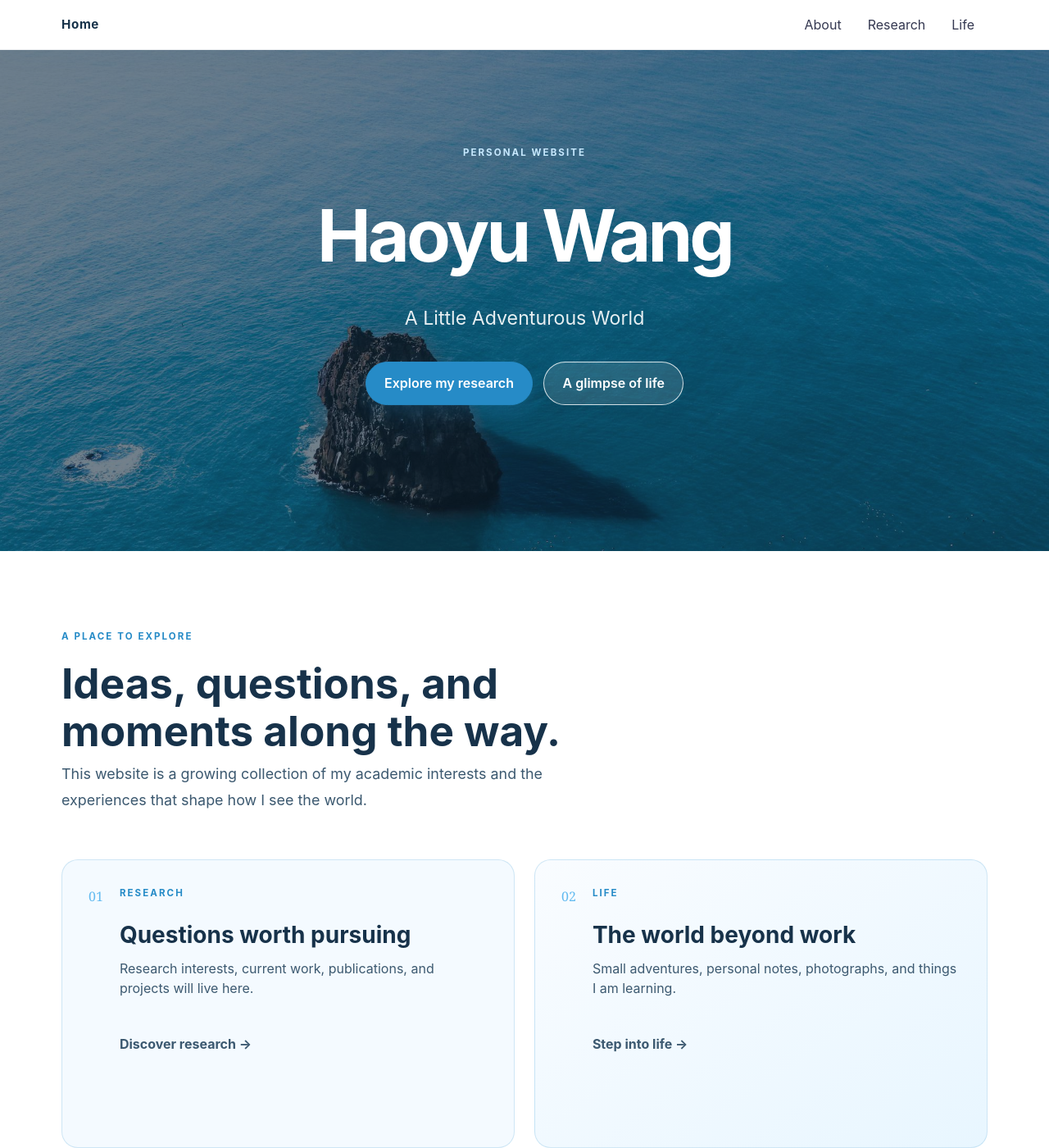
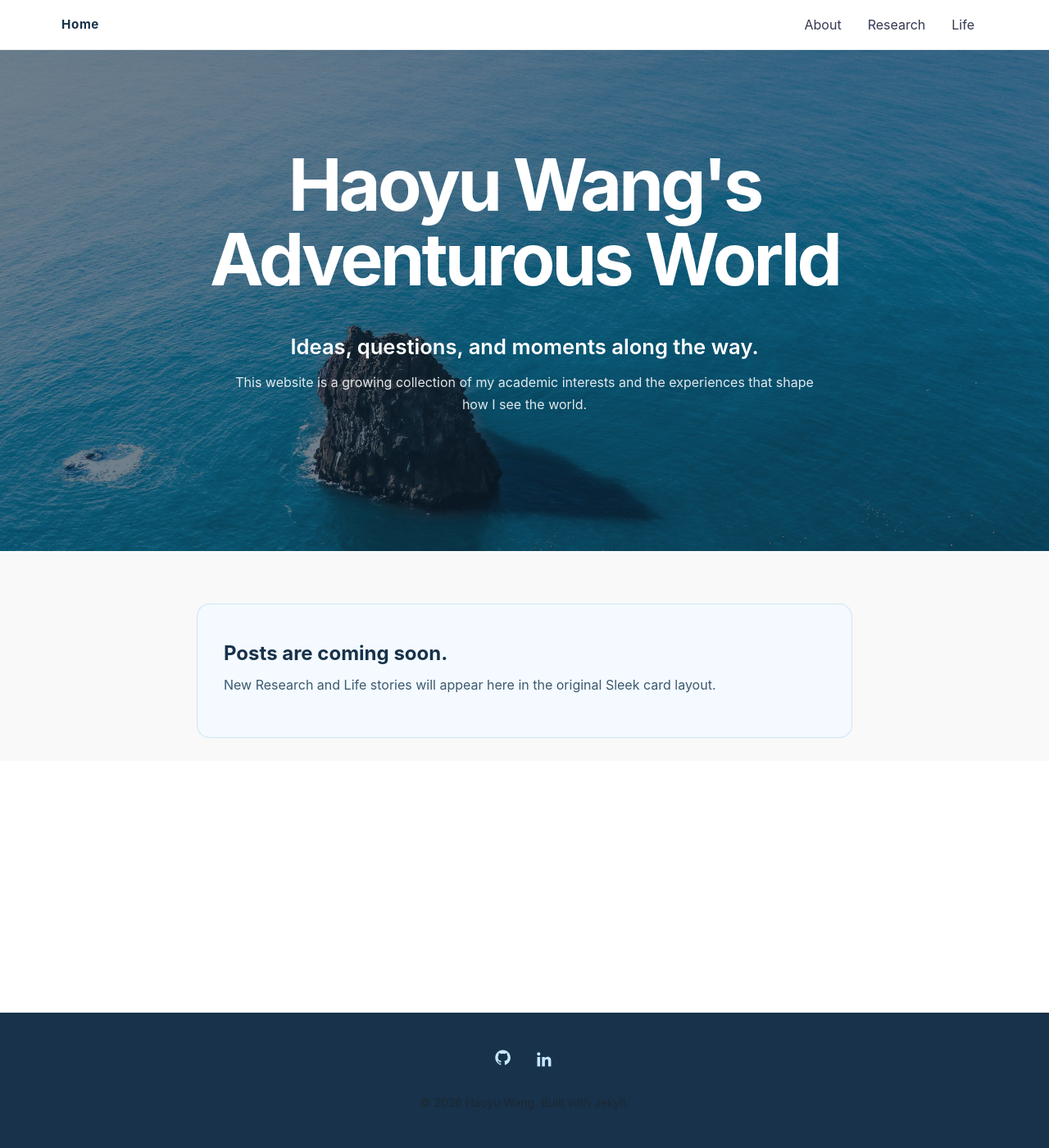
Before and after one commit to Aaron-H-Wang/aaron-h-wang.github.io, a Jekyll site: the page built from index.md, in a window 1280 px wide and 1400 px high. Shown: the whole window at 82% size. Built offline with Jekyll 4.4.1, drawn with Linux system fonts in a browser that asks for light colours.

Commit message:
Restore Sleek post layout and add editing guide

```diff
--- a/_config.yml
+++ b/_config.yml
@@ -1,5 +1,5 @@
 # Site identity
-title: "Haoyu Wang"
+title: "Haoyu Wang's Adventurous World"
 short_title: "Haoyu Wang"
 author: "Haoyu Wang"
 description: >-
@@ -22,7 +22,6 @@ navigation:
   - {name: "Research", link: "/research/"}
   - {name: "Life", link: "/life/"}
 
-tagline: "A Little Adventurous World"
 hero_img: "posts/sleek_lg.jpg"
 github_username: "Aaron-H-Wang"
 linkedin_url: "https://www.linkedin.com/in/haoyu-wang-46717a318/"
--- a/_includes/card.html
+++ b/_includes/card.html
@@ -10,7 +10,11 @@
     </span>
   {% endif %}
   <a href="{{ post.url | relative_url }}">
-    {% if post.featured-img %}
+    {% if post.image %}
+      <figure class="post-card__thumb">
+        <img src="{{ post.image | relative_url }}" class="post-card__image" alt="{{ post.title }}" />
+      </figure>
+    {% elsif post.featured-img %}
       <figure class="post-card__thumb">
         <img
           src="{{ site.url }}{{ site.baseurl }}/assets/img/posts/{{post.featured-img}}_placehold.jpg"
--- a/_layouts/default.html
+++ b/_layouts/default.html
@@ -10,43 +10,26 @@ layout: compress
     <main class="site__content">
       <section class="hero personal-hero personal-hero--photo lazyload" data-bg="{{ '/assets/img/' | append: site.hero_img | relative_url }}" aria-labelledby="welcome-title">
         <div class="hero__wrap personal-hero__content">
-          <p class="eyebrow">PERSONAL WEBSITE</p>
           <h1 class="hero__title" id="welcome-title">{{ site.title }}</h1>
-          <p class="hero__meta">{{ site.tagline }}</p>
-          <div class="hero__actions">
-            <a class="personal-button personal-button--primary" href="{{ '/research/' | relative_url }}">Explore my research</a>
-            <a class="personal-button personal-button--quiet" href="{{ '/life/' | relative_url }}">A glimpse of life</a>
-          </div>
+          <p class="hero__meta">Ideas, questions, and moments along the way.</p>
+          <p class="hero__description">This website is a growing collection of my academic interests and the experiences that shape how I see the world.</p>
         </div>
       </section>
 
-      <section class="home-intro" aria-labelledby="explore-title">
+      <section class="blog home-posts" aria-label="Latest posts">
         <div class="container">
-          <p class="section-kicker">A PLACE TO EXPLORE</p>
-          <h2 id="explore-title">Ideas, questions, and moments along the way.</h2>
-          <p class="home-intro__lead">This website is a growing collection of my academic interests and the experiences that shape how I see the world.</p>
-
-          <div class="path-grid">
-            <a class="path-card path-card--research" href="{{ '/research/' | relative_url }}">
-              <span class="path-card__number">01</span>
-              <div>
-                <p class="path-card__label">RESEARCH</p>
-                <h3>Questions worth pursuing</h3>
-                <p>Research interests, current work, publications, and projects will live here.</p>
-                <span class="path-card__link">Discover research <span aria-hidden="true">&rarr;</span></span>
-              </div>
-            </a>
-
-            <a class="path-card path-card--life" href="{{ '/life/' | relative_url }}">
-              <span class="path-card__number">02</span>
-              <div>
-                <p class="path-card__label">LIFE</p>
-                <h3>The world beyond work</h3>
-                <p>Small adventures, personal notes, photographs, and things I am learning.</p>
-                <span class="path-card__link">Step into life <span aria-hidden="true">&rarr;</span></span>
-              </div>
-            </a>
+          {% if site.posts.size > 0 %}
+          <div class="post-list" itemscope itemtype="https://schema.org/Blog">
+            {% for post in site.posts %}
+              {% include card.html %}
+            {% endfor %}
           </div>
+          {% else %}
+          <div class="empty-posts home-empty">
+            <h2>Posts are coming soon.</h2>
+            <p>New Research and Life stories will appear here in the original Sleek card layout.</p>
+          </div>
+          {% endif %}
         </div>
       </section>
     </main>
--- a/_layouts/page.html
+++ b/_layouts/page.html
@@ -27,7 +27,7 @@ layout: compress
     <main class="site__content">
 
       <div class="container">
-        <div class="page-content">
+        <div class="page-content{% if page.category %} page-content--posts{% endif %}">
 
           {{ content }}
 
--- a/assets/css/personal.css
+++ b/assets/css/personal.css
@@ -52,59 +52,26 @@ a { color: var(--sky-600); }
   font-size: clamp(2.5rem, 7vw, 5.5rem);
   letter-spacing: -0.045em;
   line-height: 1.03;
-  margin: 0.35em auto 0.25em;
+  margin: 0 auto 0.3em;
   max-width: 56rem;
 }
-.personal-hero .hero__meta { color: rgba(255,255,255,.9); font-size: clamp(1.05rem, 2.2vw, 1.45rem); }
-.eyebrow, .section-kicker, .path-card__label {
+.personal-hero .hero__meta { color: #fff; font-size: clamp(1.15rem, 2.4vw, 1.6rem); font-weight: 600; margin-bottom: 0.7rem; }
+.personal-hero .hero__description { color: rgba(255,255,255,.88); font-size: 1rem; line-height: 1.7; margin: 0 auto; max-width: 45rem; }
+.section-kicker {
   color: var(--sky-600);
   font-size: 0.72rem;
   font-weight: 700;
   letter-spacing: 0.18em;
 }
-.personal-hero .eyebrow { color: var(--sky-200); }
-.hero__actions { display: flex; flex-wrap: wrap; gap: 0.8rem; justify-content: center; margin-top: 2.2rem; }
-.personal-button {
-  border: 1px solid var(--sky-600);
-  border-radius: 999px;
-  display: inline-block;
-  font-weight: 600;
-  padding: 0.85rem 1.4rem;
-  transition: transform 160ms ease, box-shadow 160ms ease, background 160ms ease;
-}
-.personal-button:hover { border-bottom: 1px solid var(--sky-600); transform: translateY(-2px); }
-.personal-button--primary { background: var(--sky-600); color: #fff; box-shadow: 0 10px 24px rgba(38,139,199,.22); }
-.personal-button--quiet { background: rgba(255,255,255,.12); border-color: rgba(255,255,255,.8); color: #fff; }
 
-.hero-orb { border-radius: 50%; filter: blur(2px); opacity: 0.55; position: absolute; }
-.hero-orb--one { background: rgba(255,255,255,.8); height: 22rem; left: -7rem; top: 7rem; width: 22rem; }
-.hero-orb--two { background: rgba(105,196,247,.25); bottom: -9rem; height: 30rem; right: -8rem; width: 30rem; }
-
-.home-intro { padding: 6rem 0 7rem; }
-.home-intro h2 { font-size: clamp(2rem, 4vw, 3.3rem); line-height: 1.12; max-width: 48rem; }
-.home-intro__lead { font-size: 1.12rem; line-height: 1.8; max-width: 43rem; }
-.path-grid { display: grid; gap: 1.5rem; grid-template-columns: repeat(2, minmax(0, 1fr)); margin-top: 3.5rem; }
-.path-card {
-  background: var(--sky-50);
-  border: 1px solid var(--line);
-  border-radius: 1.25rem;
-  color: var(--ink-700);
-  display: grid;
-  gap: 1.25rem;
-  grid-template-columns: auto 1fr;
-  min-height: 22rem;
-  padding: 2rem;
-  transition: transform 180ms ease, box-shadow 180ms ease;
-}
-.path-card:hover { border-bottom: 1px solid var(--line); box-shadow: 0 18px 55px rgba(37,118,165,.13); transform: translateY(-5px); }
-.path-card--life { background: linear-gradient(145deg, #f9fcff, #e8f6ff); }
-.path-card__number { color: var(--sky-400); font-family: Georgia, serif; font-size: 1rem; }
-.path-card h3 { font-size: 1.75rem; margin-top: 0.65rem; }
-.path-card__link { display: inline-block; font-weight: 700; margin-top: 1.5rem; }
+.home-posts { background: #f9f9f9; min-height: 16rem; }
+.home-empty { margin: 0 auto; max-width: 50rem; position: relative; top: 4rem; }
+.post-card__image { height: 100%; object-fit: cover; width: 100%; }
 
 .hero--small { background: linear-gradient(120deg, var(--ink-900), #2c7faa); }
 .hero--small::before { background: linear-gradient(90deg, rgba(23,50,74,.2), rgba(98,186,240,.15)); }
 .page-content { max-width: 57rem; }
+.page-content--posts { max-width: none; }
 .page-lead { color: var(--ink-700); font-size: clamp(1.25rem, 2.4vw, 1.65rem); line-height: 1.7; margin-bottom: 3.5rem; }
 .content-section { border-top: 1px solid var(--line); display: grid; gap: 1.5rem; grid-template-columns: 3rem 1fr; padding: 2.2rem 0; }
 .content-section__number { color: var(--sky-600); font-family: Georgia, serif; }
@@ -124,7 +91,6 @@ a { color: var(--sky-600); }
 @media (max-width: 47.99em) {
   .header__home { font-size: 0.9rem; }
   .personal-hero { min-height: 36rem; }
-  .path-grid, .life-grid { grid-template-columns: 1fr; }
-  .path-card { min-height: auto; }
-  .home-intro { padding: 4rem 0; }
+  .life-grid { grid-template-columns: 1fr; }
+  .personal-hero .hero__description { font-size: 0.95rem; }
 }
```
Also changed, not shown: EDITING_GUIDE.md (added, +120 -0 lines), _drafts/post-template.md (+1 -1 lines), _layouts/post.html (+5 -2 lines), README.md.
